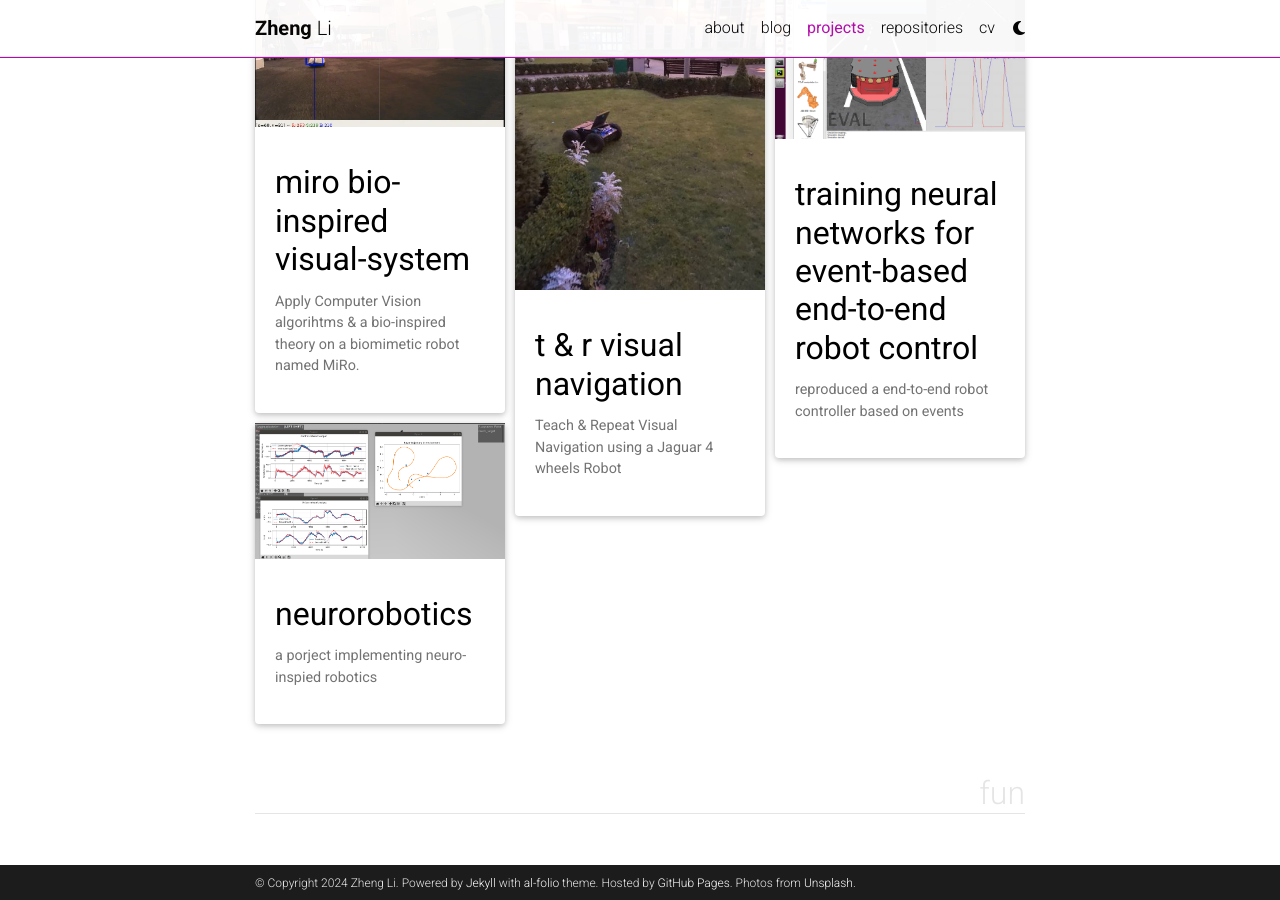
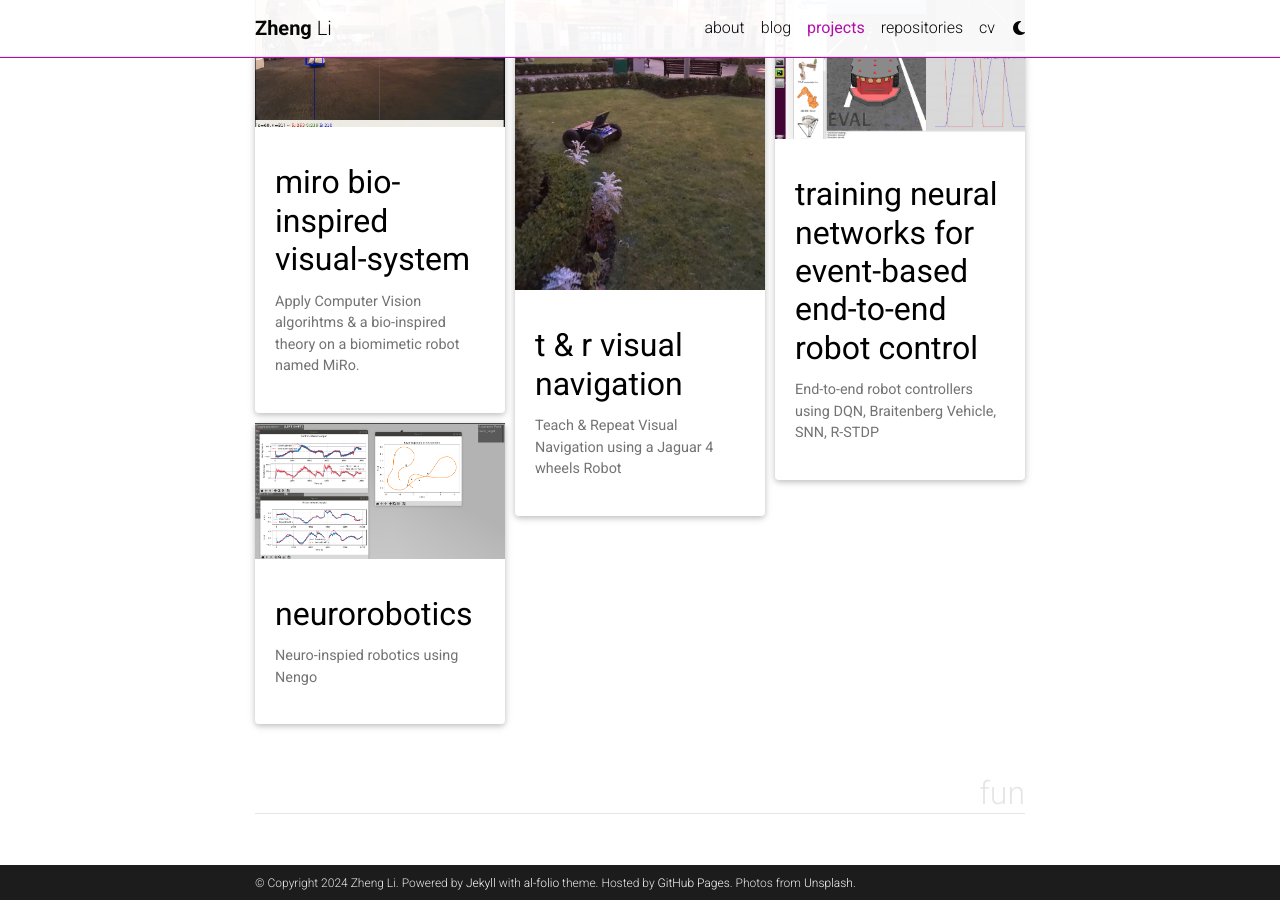
Before and after one commit to LiZheng1997/LiZheng1997, a Jekyll site: the page built from _pages/projects.md, in a window 1280 px wide and 900 px high, scrolled down 1363 px. Built offline with Jekyll 4.4.1, drawn with Linux system fonts in a browser that asks for light colours; full-size pictures stand in for the smaller copies a plugin makes; comment, search, counter and statistics services are not loaded; a style sheet for code colours, icons or effects is not loaded.

```diff
--- a/_projects/Event_based_Robot_Control_project.md
+++ b/_projects/Event_based_Robot_Control_project.md
@@ -1,7 +1,7 @@
 ---
 layout: page
 title:  Training Neural Networks for Event-Based End-to-End Robot Control
-description: reproduced a end-to-end robot controller based on events
+description: End-to-end robot controllers using DQN, Braitenberg Vehicle, SNN, R-STDP
 img: assets/img/pioneer-robot.png
 importance: 3
 category: research
--- a/_projects/Neurorobotics_Nengo_project.md
+++ b/_projects/Neurorobotics_Nengo_project.md
@@ -1,7 +1,7 @@
 ---
 layout: page
 title: Neurorobotics
-description: a porject implementing neuro-inspied robotics
+description: Neuro-inspied robotics using Nengo
 img: assets/img/Neurorobotics1.png
 importance: 4
 category: research
```
